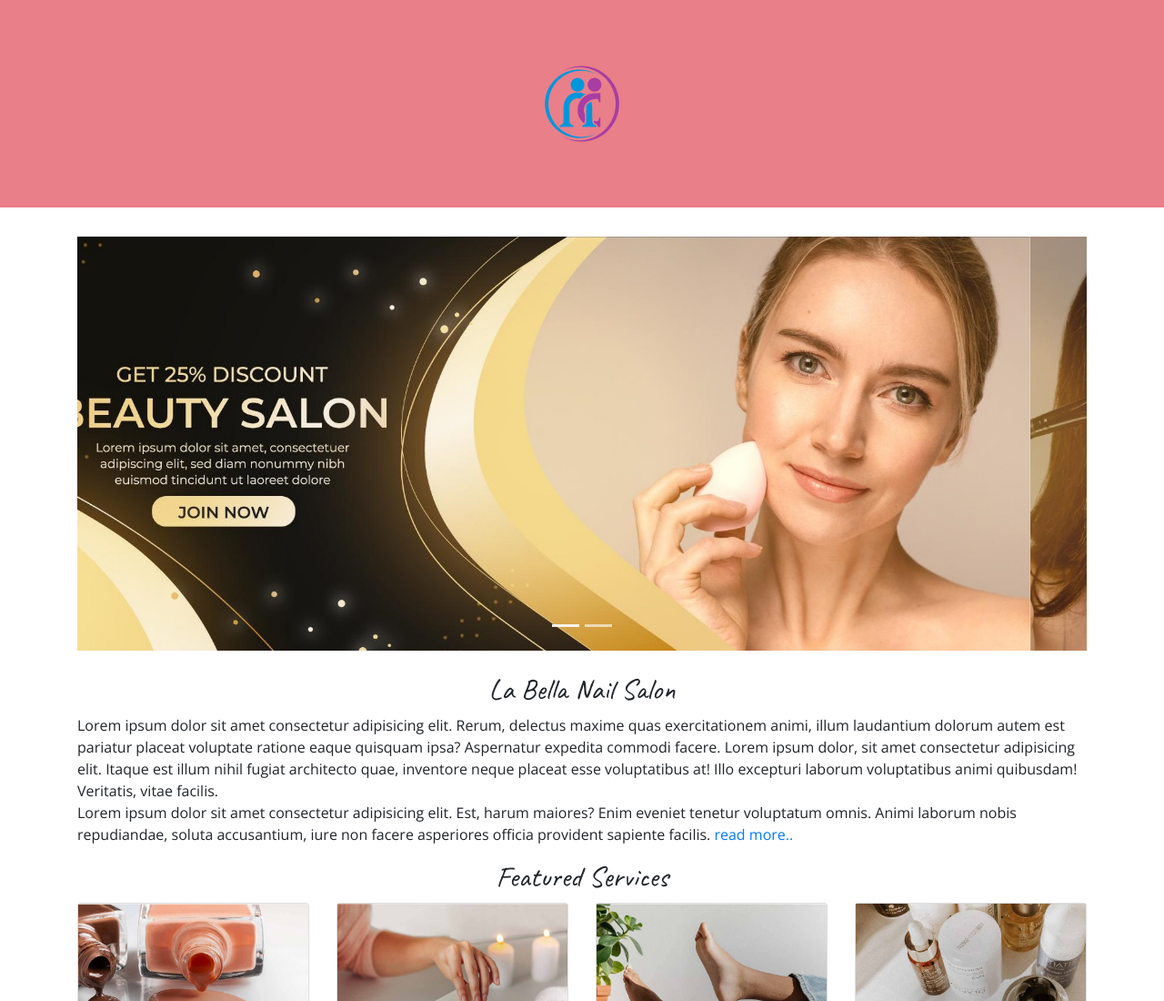
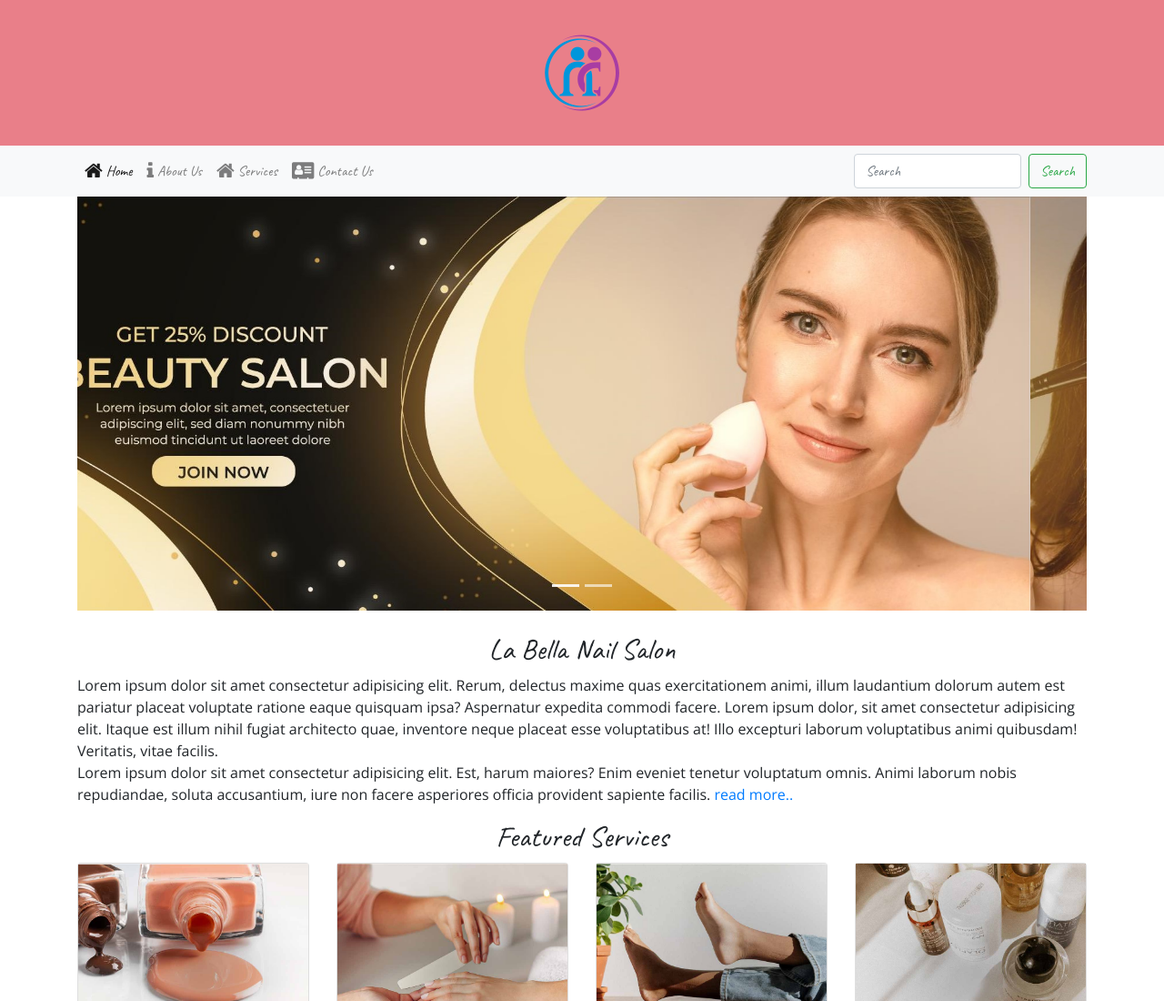
Before and after one commit to sruthiravindra/thenailsalon, a website: page index.html in a window 1280 px wide. Shown: the top 1100 px of the page at 91% size. Drawn offline with nearby package versions, Linux system fonts and the light colour scheme.

Commit message:
Nav bar added

```diff
--- a/css/styles.css
+++ b/css/styles.css
@@ -10,7 +10,12 @@ h3, h4, h5 {
     font-family: "Roboto",sans-serif;
 }
 .jumbotron{
+    padding: 30px;
     background-color: #dc3545a1;
+    margin-bottom: 0px;;
+}
+.navbar, .navbar > a {
+    font-family: "Caveat", cursive;
 }
 footer{
     background-image: linear-gradient(#dc3545a1, white);
--- a/index.html
+++ b/index.html
@@ -22,13 +22,41 @@
    <header class="jumbotron jumbotron-fluid">
       <div class="container">
          <div class="row">
-            <div class="col text-center">
+            <div class="col-12 text-center">
                <img src="img/logo.png" class="img-fluid mx-auto d-block" />
             </div>
          </div>
-         <!--add nav bar here-->
       </div>
    </header>
+   <!--add nav bar here-->
+   <nav class="navbar navbar-expand-sm navbar-light bg-light sticky-top">
+      <div class="container">
+         <button class="navbar-toggler" type="button" data-toggle="collapse" data-target="#menubar" aria-controls="menubar" aria-expanded="false" aria-label="Toggle navigation">
+            <span class="navbar-toggler-icon"></span>
+          </button>
+         <div class="collapse navbar-collapse" id="menubar">
+            <ul class="navbar-nav mr-auto">
+               <li class="navbar-item active">
+                  <a class="nav-link" href="#"><i class="fa fa-home fa-lg" aria-hidden="true"></i> Home
+                     <span class="sr-only">(current)</span></a>
+               </li>
+               <li class="navbar-item">
+                  <a class="nav-link" href="#"><i class="fa fa-info fa-lg" aria-hidden="true"></i> About Us</a>
+               </li>
+               <li class="navbar-item">
+                  <a class="nav-link" href="#"><i class="fa fa-home fa-lg" aria-hidden="true"></i> Services</a>
+               </li>
+               <li class="navbar-item">
+                  <a class="nav-link" href="#"><i class="fa fa-address-card fa-lg" aria-hidden="true"></i> Contact Us</a>
+               </li>
+            </ul>
+            <form class="form-inline my-2 my-lg-0 ml-auto">
+               <input class="form-control mr-sm-2" type="search" placeholder="Search" aria-label="Search">
+               <button class="btn btn-outline-success my-2 my-sm-0" type="submit">Search</button>
+             </form>
+         </div>
+      </div>
+   </nav>
    <!--end header section :: logo and menu-->
 
    <!--begin slider section-->
@@ -48,8 +76,6 @@
                      <img class="d-block w-100" src="img/banner2.jpg">
                   </div>
                </div>
-
-
             </div>
          </div>
       </div>
@@ -62,10 +88,16 @@
          <div class="col">
             <h2 class="text-center">La Bella Nail Salon</h2>
             <p>
-               Lorem ipsum dolor sit amet consectetur adipisicing elit. Rerum, delectus maxime quas exercitationem animi, illum laudantium dolorum autem est pariatur placeat voluptate ratione eaque quisquam ipsa? Aspernatur expedita commodi facere.
-               Lorem ipsum dolor, sit amet consectetur adipisicing elit. Itaque est illum nihil fugiat architecto quae, inventore neque placeat esse voluptatibus at! Illo excepturi laborum voluptatibus animi quibusdam! Veritatis, vitae facilis.
+               Lorem ipsum dolor sit amet consectetur adipisicing elit. Rerum, delectus maxime quas exercitationem
+               animi, illum laudantium dolorum autem est pariatur placeat voluptate ratione eaque quisquam ipsa?
+               Aspernatur expedita commodi facere.
+               Lorem ipsum dolor, sit amet consectetur adipisicing elit. Itaque est illum nihil fugiat architecto quae,
+               inventore neque placeat esse voluptatibus at! Illo excepturi laborum voluptatibus animi quibusdam!
+               Veritatis, vitae facilis.
                <br>
-               Lorem ipsum dolor sit amet consectetur adipisicing elit. Est, harum maiores? Enim eveniet tenetur voluptatum omnis. Animi laborum nobis repudiandae, soluta accusantium, iure non facere asperiores officia provident sapiente facilis.
+               Lorem ipsum dolor sit amet consectetur adipisicing elit. Est, harum maiores? Enim eveniet tenetur
+               voluptatum omnis. Animi laborum nobis repudiandae, soluta accusantium, iure non facere asperiores officia
+               provident sapiente facilis.
                <a class="text-primary">read more..</a>
             </p>
          </div>
```
Lines whose indentation alone changed are shown as unchanged.
